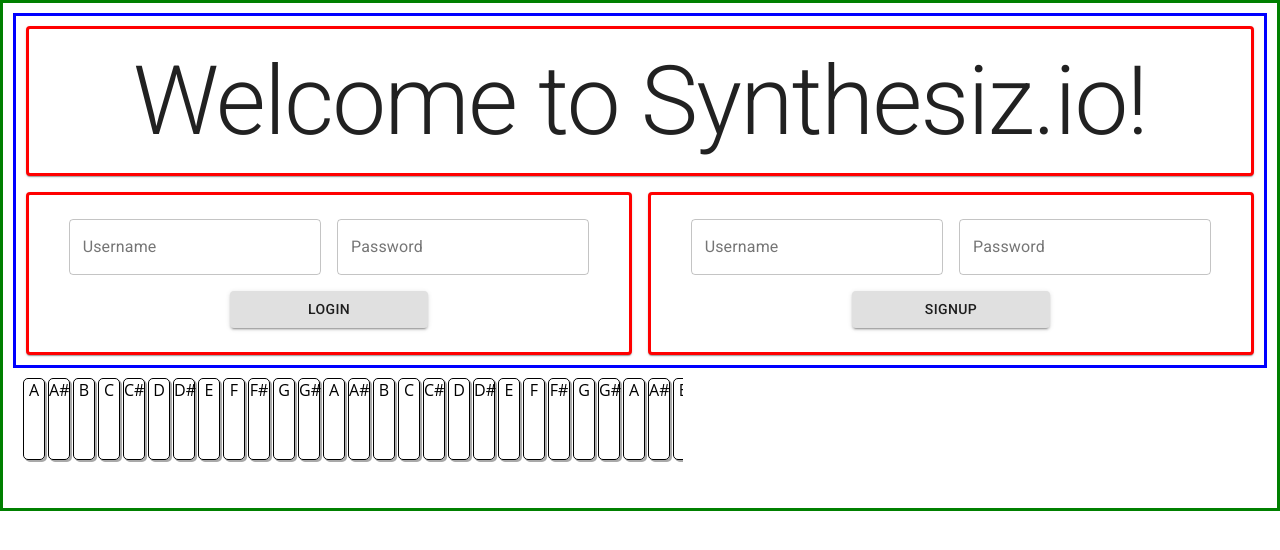
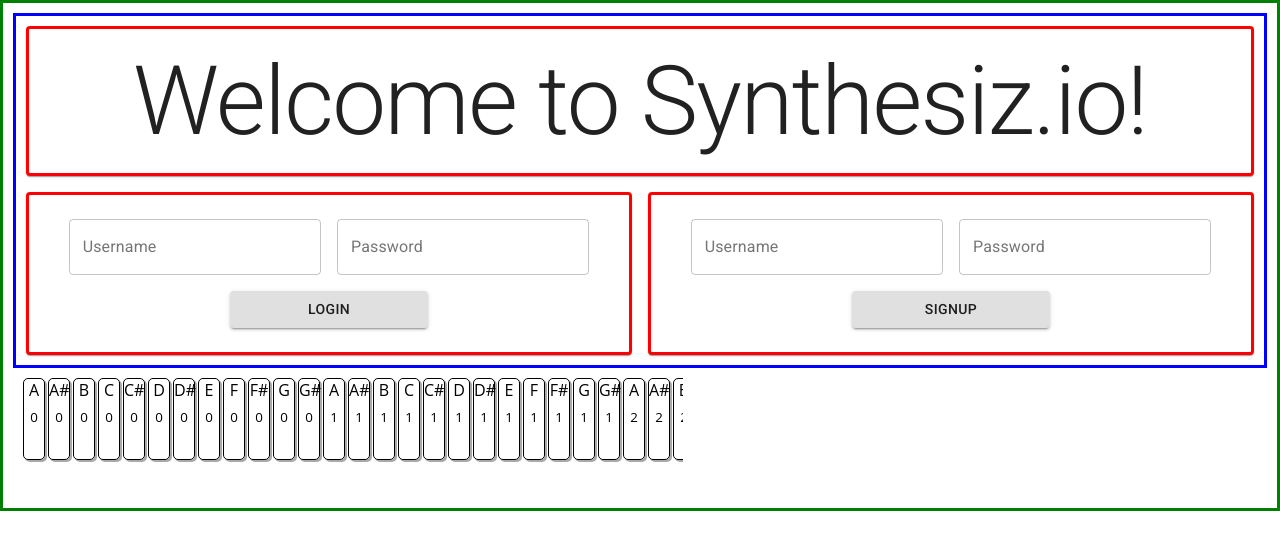
Before and after one commit to bstizzle/synthesizio-frontend, a React (Create React App) app: page / in a window 1280 px wide. Shown: the top 550 px of the page. Built offline with nearby package versions, Linux system fonts and the light colour scheme; no server answers.

Commit message:
added octave markings to keys

```diff
--- a/src/Components/Key.js
+++ b/src/Components/Key.js
@@ -4,8 +4,10 @@
     const twelfthTwo = Math.pow(2, 1/12);
     const keyFreq = Math.round((27.5 * Math.pow(twelfthTwo, index)) * 100)/100
 
+    //key rendering details
     let noteLabel;
     let noteAccents;
+    let octave;
 
     if(note.length === 1){
         noteLabel = note;
@@ -13,6 +15,26 @@
         noteAccents = note.split("/")[0]
     }
 
+    if(index < 12){
+        octave = 0;
+    }else if(index < 24){
+        octave = 1;
+    }else if(index < 36){
+        octave = 2;
+    }else if(index < 48){
+        octave = 3;
+    }else if(index < 60){
+        octave = 3;
+    }else if(index < 72){
+        octave = 4
+    }else if(index < 84){
+        octave = 5;
+    }else if(index < 96){
+        octave = 6;
+    }
+    //end key rendering details
+
+    //event listeners
     function keyPressed(event) {
         if (event.buttons & 1) {
             let dataset = event.target.dataset;
@@ -33,11 +55,14 @@
           console.log(dataset)
         }
     }
+    //end event listeners
 
     return(
         <div className="key" data-id={index} onMouseDown={keyPressed} onMouseUp={keyReleased} >
             <div className="key-label">
                 {noteLabel === note ? noteLabel : noteAccents}
+                <br></br>
+                <sub>{octave}</sub>
             </div>
         </div>
     )
```
Also changed, not shown: 1 other file (tests, documents, lock files or other folders).
